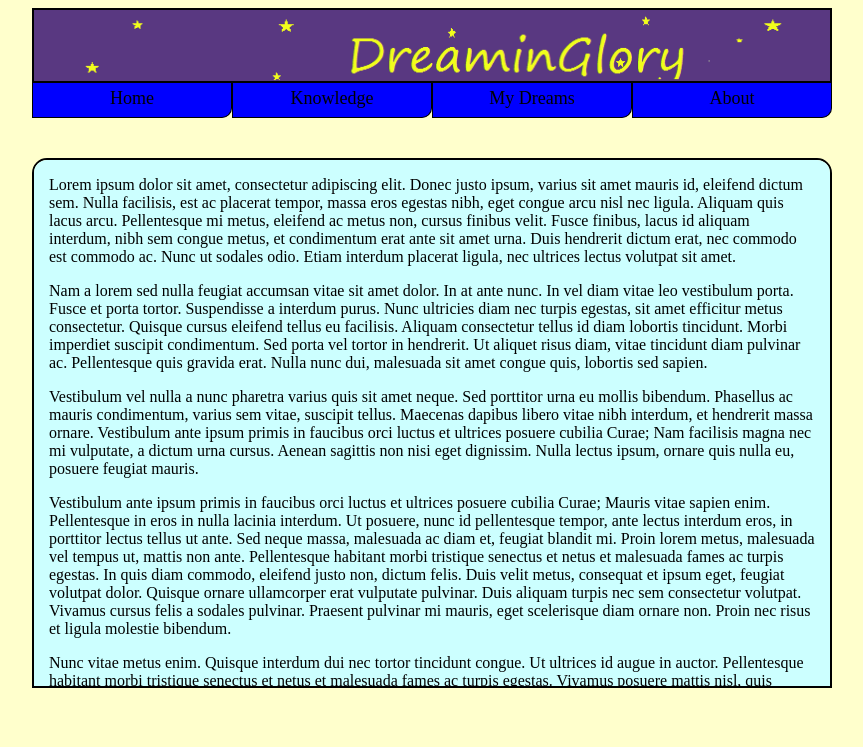
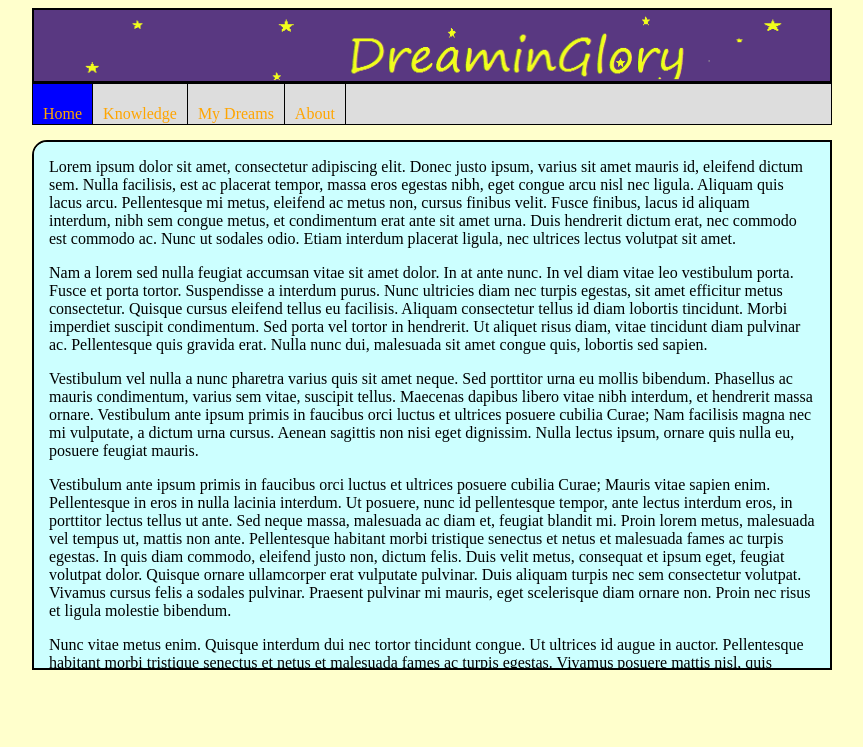
Before and after one commit to kaczeldo/WebPageProject1, a plain HTML site: page index.html in a window 1280 px wide. Shown: the whole page, without its empty margins (208-1071 px from the left). Drawn offline with Linux system fonts and the light colour scheme.

Commit message:
navigationMenuViaList
*i rewrited code so navigation menu consist of list elements
**ul
**li

*i have also removed some divs, since they were useless in code

```diff
--- a/index.html
+++ b/index.html
@@ -1,27 +1,36 @@
+<!DOCTYPE html>
 <html>
   <head>
     <link rel="stylesheet" type="text/css" href="myStyle.css">
   </head>
   <body>
     <div id="centeringDiv">
-      <div id="topBar">
       <div id="logo">
         <img src="DreaminGlory.png">
       </div>
       <div id="navigationMenu">
-        	<a href="index.html" class="navigationLink" >
+        <ul>
+          <li>
+            <a href="index.html" class="active" >
               <p>Home</p>
             </a>
-        	<a href="index.html" class="navigationLink">
+          </li>
+          <li>
+            <a href="index.html">
               <p>Knowledge</p>
             </a>
-        	<a href="index.html" class="navigationLink">
+          </li>
+          <li>
+            <a href="index.html">
               <p>My Dreams</p>
             </a>
-        	<a href="index.html" class="navigationLink">
+          </li>
+          <li>
+            <a href="index.html">
               <p>About</p>
             </a>
-        </div>
+            </li>
+          </ul>
       </div>
       <div id="contentBar">
         <p class="content">
--- a/myStyle.css
+++ b/myStyle.css
@@ -6,16 +6,7 @@ background-color: #ffffcc;
 #centeringDiv {
   margin: auto;
   width: 800px;
-  height: 680px;
-  background-color: #ffffcc;
   position: relative;
-}
-
-/*in this div are: navigation menu and logo*/
-#topBar{
-width: 800px;
-height: 150px;
-background-color: #ffffcc;
 }
 
 /*logo*/
@@ -33,39 +24,39 @@ height: 71px;
 /*navigacni menu*/
 #navigationMenu{
   width:800px;
-height: 75px;
+  background-color: red;
 }
 
-.navigationLink{
-	background-color: blue;
-  width: 198px;
-	height: 34px;
-	float: left;
-	text-align: center;
-	text-decoration: none;
-	font-size: 18px;
-  border-bottom-right-radius: 10px;
-  border: 1px solid black;
-  border-top: 0px;
+/**/
+#navigationMenu ul{
+  list-style-type: none;
+  margin: 0;
+  padding: 0;
+  background-color: #dddddd;
+  overflow: hidden;
+  border:1px solid black;
+  height: 40px;
 }
 
-.navigationLink p{
-	margin-top: 5px;
+#navigationMenu li{
+  float: left;
+  border-right:1px solid black;
 }
 
-#navigationMenu a{
-	background-color: blue;
-	color: black;
+#navigationMenu li a{
+  color: orange;
+  display: block;
+  text-align: center;
+  padding: 5px 10px 15px 10px;
+  text-decoration: none;
 }
 
-#navigationMenu a:hover{
+#navigationMenu li a:hover:not(.active){
   background-color: cyan;
-	color: red;
 }
 
-#navigationMenu a:active{
-	background-color: green;
-	color: green;
+.active{
+  background-color: blue;
 }
 
 /*div ve kterem je text a vlastne celkovy obsah stranky*/
@@ -73,10 +64,10 @@ height: 75px;
   width: 796px;
   height: 526px;
   background-color: #ccffff;
-border-top-right-radius: 15px;
   border-top-left-radius: 15px;
   border: 2px solid black;
   overflow: auto;
+  margin-top: 15px;
 }
 
 /*styl textu v hlavnim baru*/
```
Lines whose indentation alone changed are shown as unchanged.
